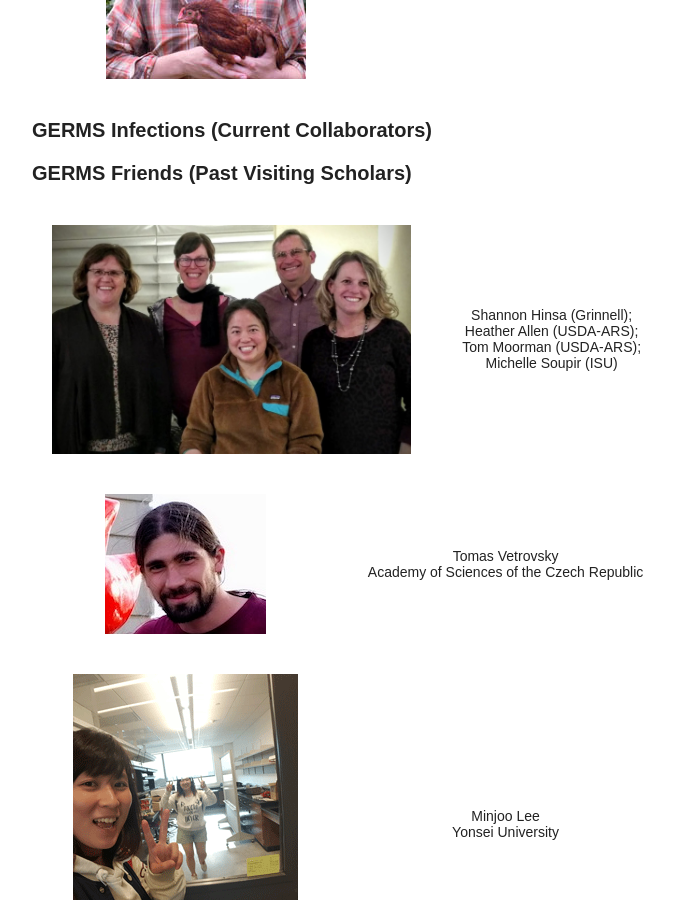
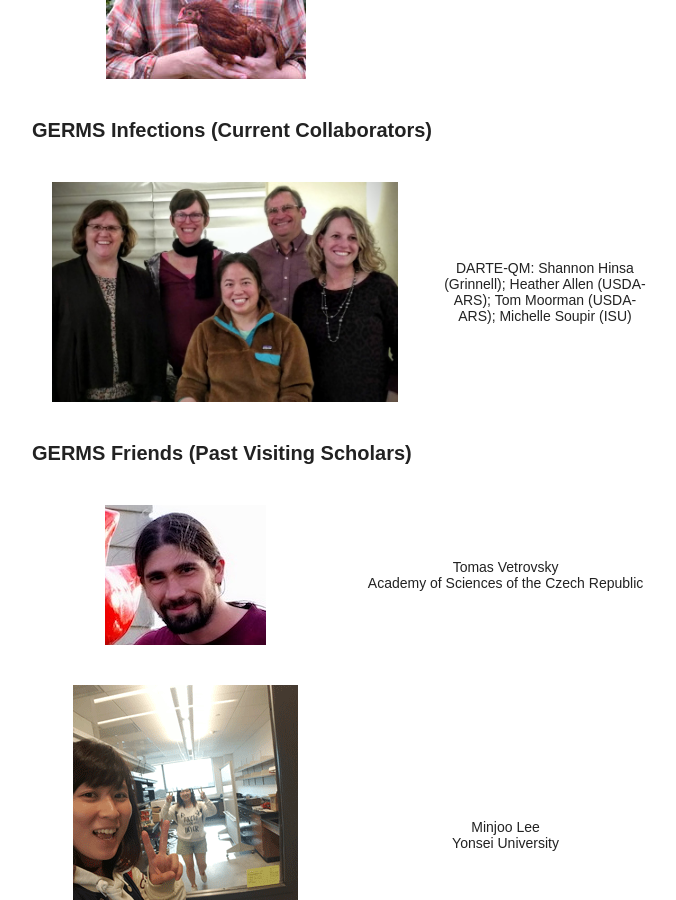
Before and after one commit to germs-lab/germs-lab.github.com-bu, a Jekyll site: the page built from people/index.md, in a window 1280 px wide and 900 px high, scrolled down 2109 px. Shown: the whole window, without its empty margins (288-964 px from the left). Built offline with Jekyll 4.4.1, drawn with Linux system fonts in a browser that asks for light colours; nearby versions of some CDN libraries.

Commit message:
fixed space

```diff
--- a/people/index.md
+++ b/people/index.md
@@ -99,8 +99,10 @@ document.write("<a href='" + "mail" + "to:" + username + "@" + hostname + "'>" +
 <table class="tg">
   <tr>
     <th class="tg-031e"><img src="darte.jpg" alt="description here" /></th>
-    <th class="tg-031e">Shannon Hinsa (Grinnell); Heather Allen (USDA-ARS); Tom Moorman (USDA-ARS); Michelle Soupir (ISU) <br></th>
+    <th class="tg-031e">DARTE-QM:  Shannon Hinsa (Grinnell); Heather Allen (USDA-ARS); Tom Moorman (USDA-ARS); Michelle Soupir (ISU) <br></th>
   </tr>
+
+</table>
 
 <p><b>GERMS Friends (Past Visiting Scholars)</b></p>
 
```
